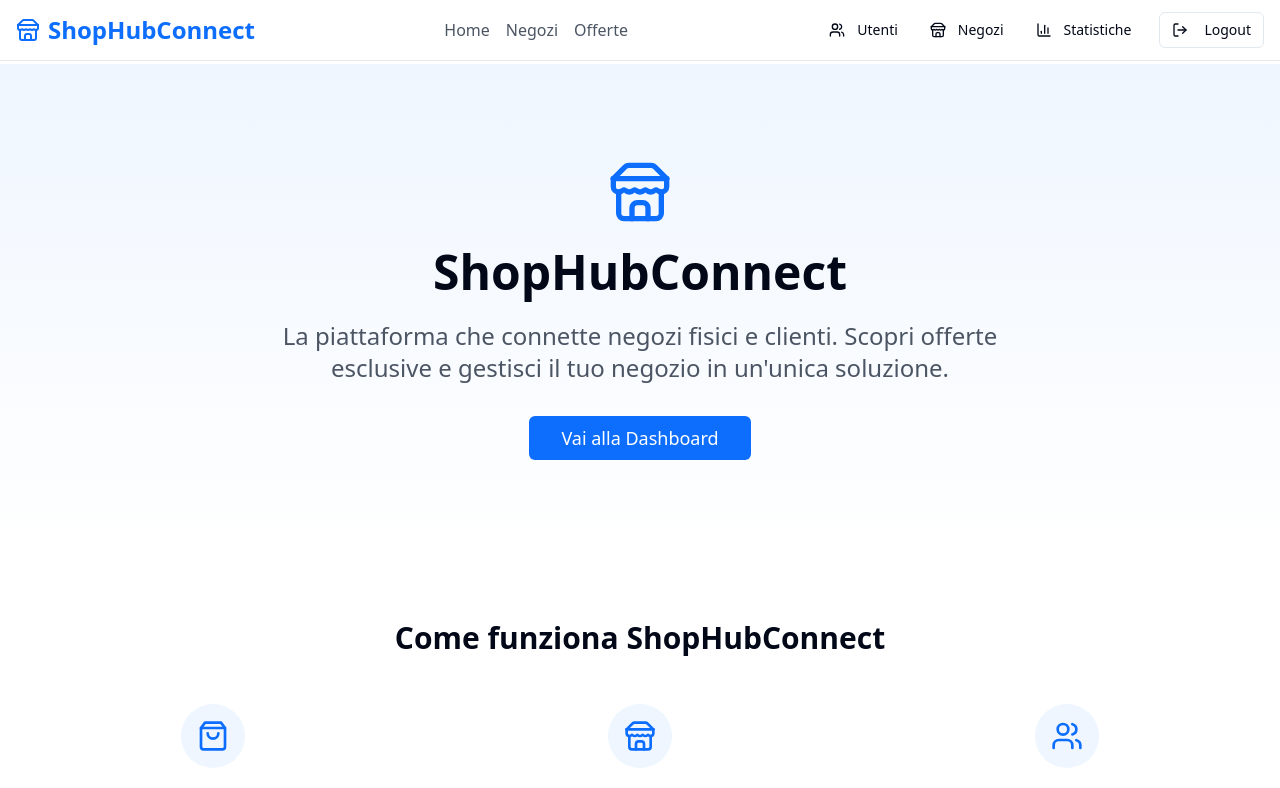
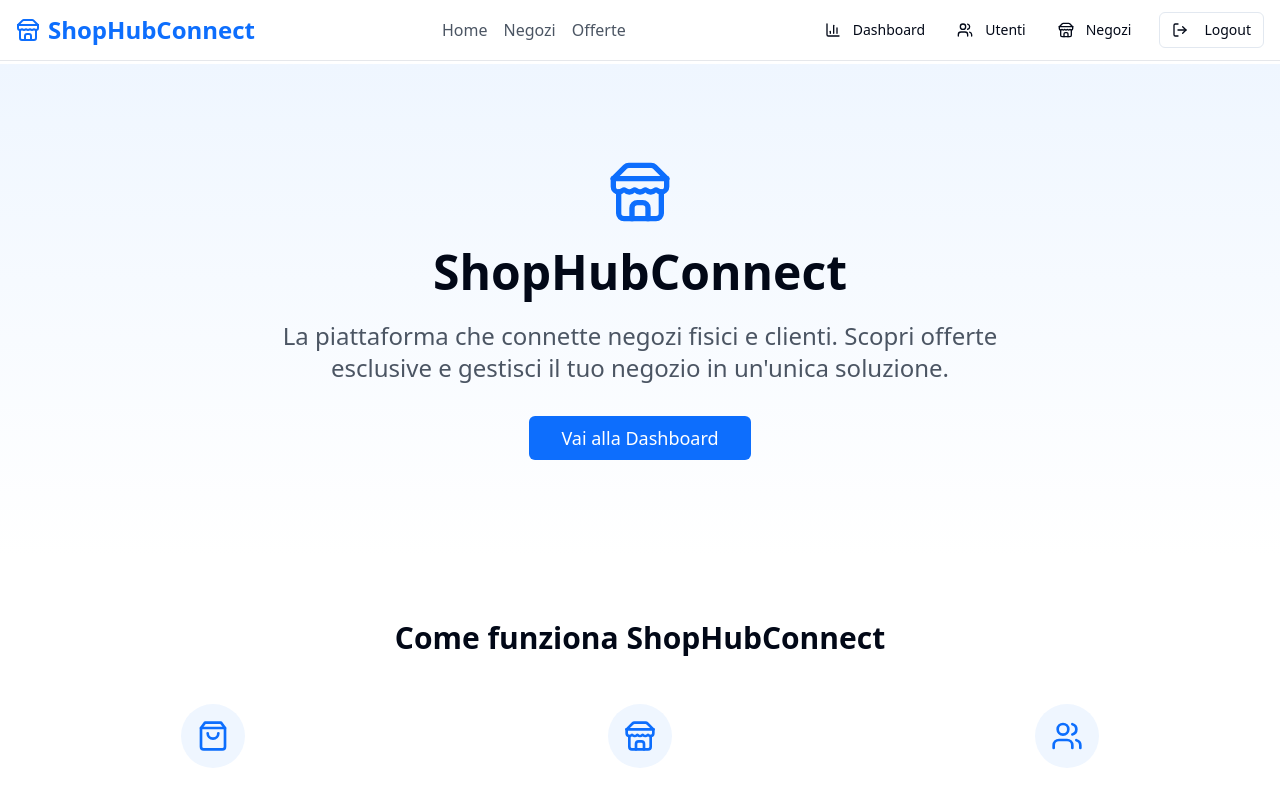
Before and after one commit to lello29/buy-syte, a React (Vite) app: page / in a window 1280 px wide. Shown: the top 788 px of the page. Built offline with nearby package versions, Linux system fonts and the light colour scheme; sample sign-in values are in the browser's storage.

Commit message:
Fix: Navbar links redirect to 404
Fixes an issue where clicking navbar links results in a 404 error.

```diff
--- a/src/components/layout/Navbar.tsx
+++ b/src/components/layout/Navbar.tsx
@@ -75,26 +75,26 @@ const NavbarUserMenu = () => {
     switch (role) {
       case "user":
         return [
-          { icon: User, label: "Profilo", path: "/dashboard/profile" },
+          { icon: User, label: "Profilo", path: "/dashboard" },
           { icon: Heart, label: "Preferiti", path: "/dashboard/favorites" },
           { icon: ShoppingCart, label: "Ordini", path: "/dashboard/orders" },
         ];
       case "shop":
         return [
-          { icon: Store, label: "Negozio", path: "/dashboard/shop" },
+          { icon: Store, label: "Negozio", path: "/dashboard" },
           { icon: Package, label: "Prodotti", path: "/dashboard/products" },
           { icon: Users, label: "Clienti", path: "/dashboard/customers" },
         ];
       case "collaborator":
         return [
-          { icon: User, label: "Profilo", path: "/dashboard/profile" },
+          { icon: User, label: "Profilo", path: "/dashboard" },
           { icon: Package, label: "Incarichi", path: "/dashboard/tasks" },
         ];
       case "admin":
         return [
+          { icon: BarChart3, label: "Dashboard", path: "/dashboard/admin" },
           { icon: Users, label: "Utenti", path: "/dashboard/users" },
-          { icon: Store, label: "Negozi", path: "/dashboard/shops" },
-          { icon: BarChart3, label: "Statistiche", path: "/dashboard/stats" },
+          { icon: Store, label: "Negozi", path: "/dashboard/admin-shops" },
         ];
       default:
         return [];
--- a/src/components/layout/Sidebar.tsx
+++ b/src/components/layout/Sidebar.tsx
@@ -32,7 +32,7 @@ const Sidebar: React.FC<SidebarProps> = ({ isMobile, setMobileMenuOpen }) => {
     switch (role) {
       case "user":
         return [
-          { icon: User, label: "Profilo", path: "/dashboard/profile" },
+          { icon: User, label: "Profilo", path: "/dashboard" },
           { icon: Heart, label: "Preferiti", path: "/dashboard/favorites" },
           { icon: ShoppingBag, label: "Ordini", path: "/dashboard/orders" },
           { icon: Award, label: "Punti Fedeltà", path: "/dashboard/loyalty" },
@@ -42,7 +42,7 @@ const Sidebar: React.FC<SidebarProps> = ({ isMobile, setMobileMenuOpen }) => {
         ];
       case "shop":
         return [
-          { icon: Store, label: "Dashboard Negozio", path: "/dashboard/shop" },
+          { icon: Store, label: "Dashboard Negozio", path: "/dashboard" },
           { icon: Package, label: "Gestione Prodotti", path: "/dashboard/products" },
           { icon: CreditCard, label: "Ordini Ricevuti", path: "/dashboard/shop-orders" },
           { icon: Calendar, label: "Offerte", path: "/dashboard/offers" },
@@ -52,7 +52,7 @@ const Sidebar: React.FC<SidebarProps> = ({ isMobile, setMobileMenuOpen }) => {
         ];
       case "collaborator":
         return [
-          { icon: User, label: "Profilo Collaboratore", path: "/dashboard/profile" },
+          { icon: User, label: "Profilo Collaboratore", path: "/dashboard" },
           { icon: Briefcase, label: "Incarichi", path: "/dashboard/tasks" },
           { icon: Calendar, label: "Disponibilità", path: "/dashboard/availability" },
           { icon: Award, label: "Recensioni", path: "/dashboard/reviews" },
@@ -62,7 +62,7 @@ const Sidebar: React.FC<SidebarProps> = ({ isMobile, setMobileMenuOpen }) => {
         return [
           { icon: BarChart3, label: "Dashboard Admin", path: "/dashboard/admin" },
           { icon: Users, label: "Utenti", path: "/dashboard/users" },
-          { icon: Store, label: "Negozi", path: "/dashboard/shops" },
+          { icon: Store, label: "Negozi", path: "/dashboard/admin-shops" },
           { icon: Briefcase, label: "Collaboratori", path: "/dashboard/admin-collaborators" },
           { icon: Package, label: "Prodotti", path: "/dashboard/admin-products" },
           { icon: UserCog, label: "Impostazioni", path: "/dashboard/admin-settings" }
```
